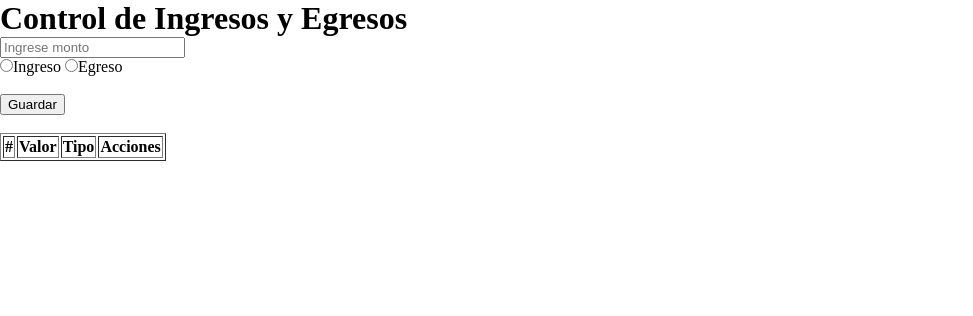
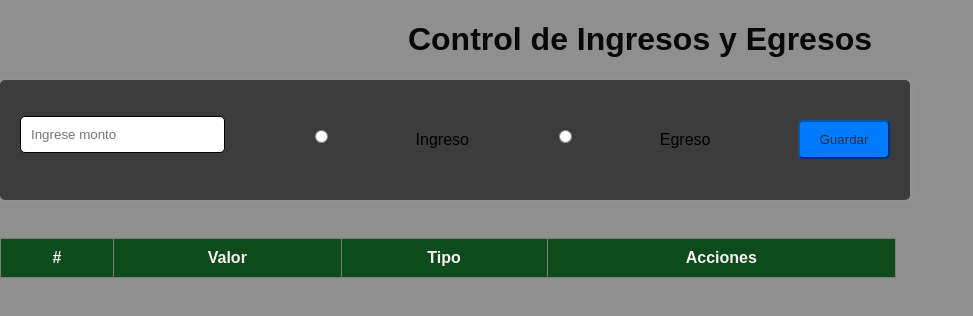
Before and after one commit to BarbatosLopux/presupuesto, a plain HTML site: page index.html in a window 1280 px wide. Shown: the whole page, without its empty margins (0-973 px from the left). Drawn offline with Linux system fonts and the light colour scheme; no server answers.

Commit message:
feat: :lipstick: Agregado de estilos css
Se agrego un estilo a la toma de datos

```diff
--- a/style.css
+++ b/style.css
@@ -1,4 +1,92 @@
-*{
-    margin: 0%;
+body {
+    font-family: Arial, sans-serif;
+    background-color: #8f8f8f;
+    margin: 0;
+    padding: 0;
+}
+
+.container {
+    max-width: 100px;
+    margin: 0 auto;
+    padding: 20px;
+}
+
+h1 {
+    color: #080808;
+    text-align: center;
+}
+
+form {
+    width: 68%;
+    background-color: #3d3c3c;
+    padding: 20px;
+    border-radius: 5px;
+    box-shadow: 0 0 10px rgba(253, 253, 253, 0.1);
+    justify-content: center;
+    display: flex;
+    align-items: center;
+    height: 10vh;
 
 }
+
+input[type="number"],
+input[type="radio"],
+input[type="text"] {
+    width: 50%;
+    padding: 10px;
+    margin-bottom: 10px;
+    border: 1px solid #000000;
+    border-radius: 5px;
+}
+
+input[type="submit"] {
+    background-color: #007BFF;
+    color: #352e2e;
+    border: 10%;
+    border-color: #0056b3;
+    padding: 10px 20px;
+    border-radius: 5px;
+    cursor: pointer;
+    margin-left: 10%;
+}
+
+input[type="submit"]:hover {
+    background-color: #0056b3;
+}
+
+table {
+    width: 70%;
+    border-collapse: collapse;
+    background-color: #fcf4f4;
+    margin-top: 20px;
+
+}
+
+table, th, td {
+    border: 1px solid #807b7b;
+}
+
+th, td {
+    padding: 10px;
+    text-align: center;
+}
+
+th {
+    background-color: #0d4b1c;
+    color: #faf2f2;
+}
+.btn-eliminar,
+.btn-editar {
+    background-color: #612897;
+    color: #dfdfdf;
+    border: none;
+    padding: 5px 10px;
+    border-radius: 5px;
+    cursor: pointer;
+    margin-right: 5px;
+}
+
+.btn-eliminar:hover,
+.btn-editar:hover {
+    background-color: #2d12a5;
+}
```
